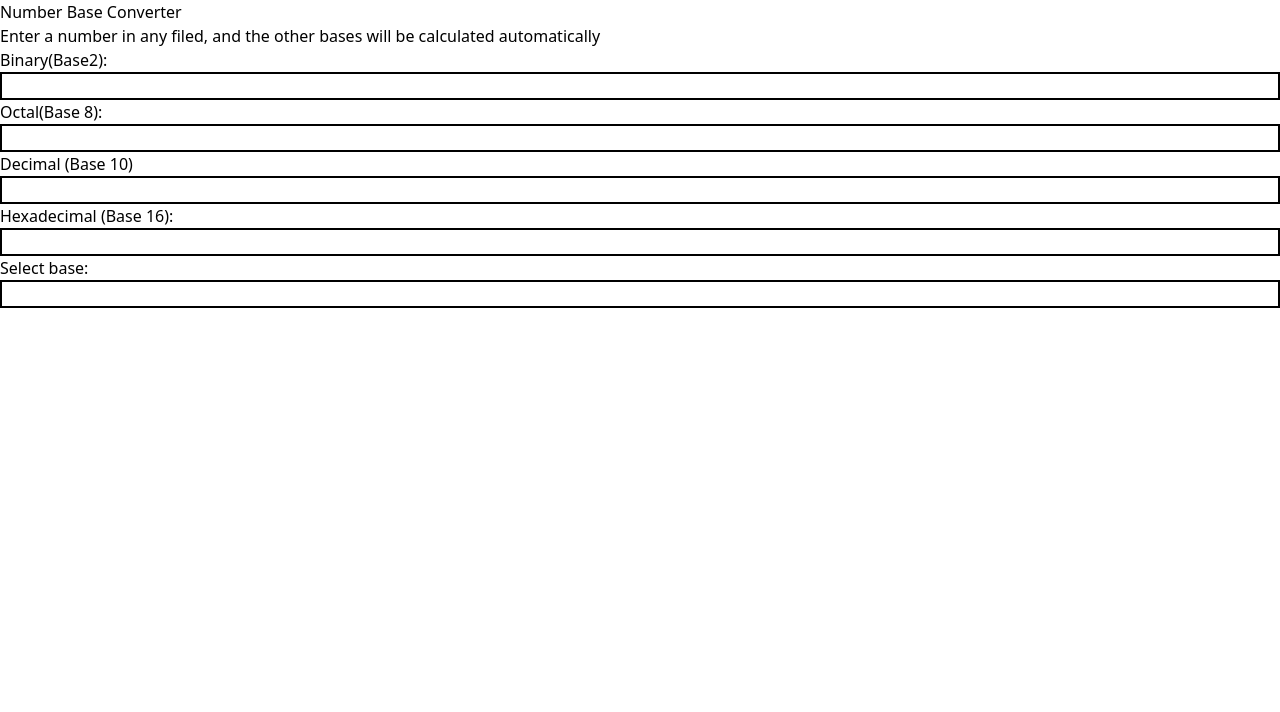
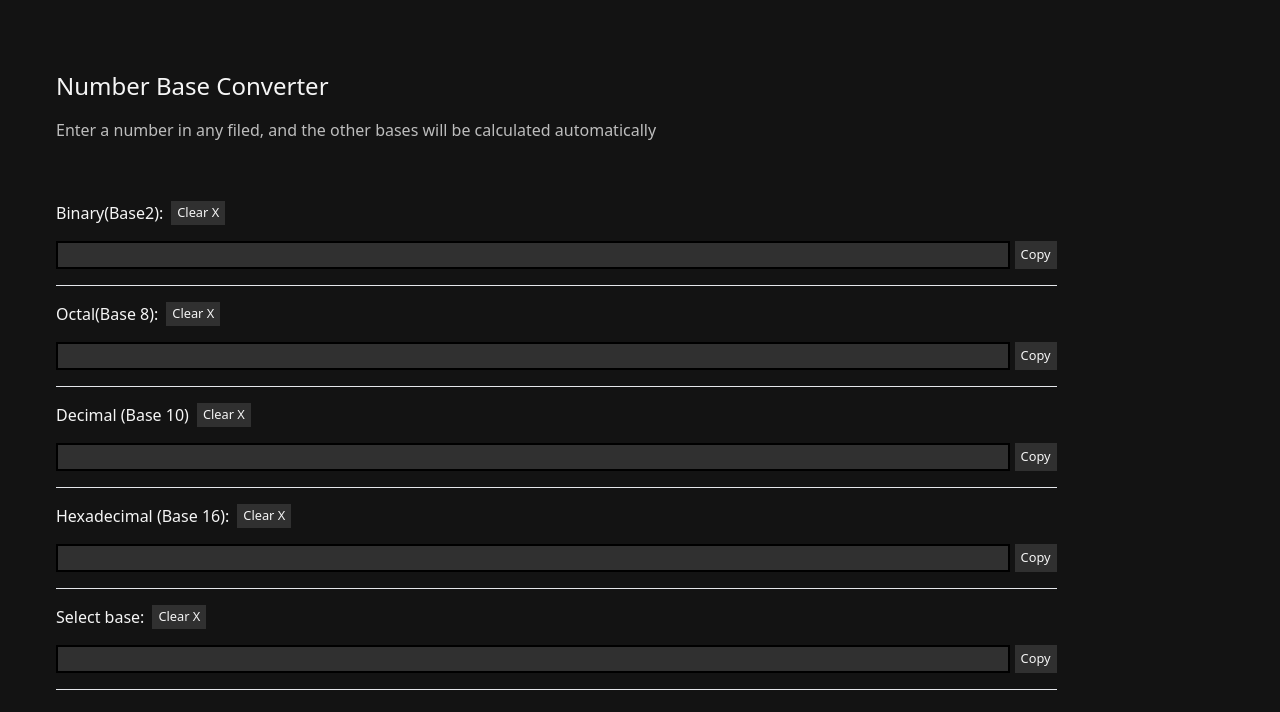
Before and after one commit to GitHub-Campus-Experts-Unilag/DevzenFrontend, a React (Vite) app: page / in a window 1280 px wide. Shown: the top 712 px of the page. Built offline with nearby package versions, Linux system fonts and the light colour scheme.

Commit message:
Work on styling

```diff
--- /dev/null
+++ b/src/components/converters/ClearButton.tsx
@@ -0,0 +1,8 @@
+
+function ClearButton(){
+    return(
+        <button className="clear-btn">Clear X</button>
+    )
+}
+
+export default ClearButton
--- /dev/null
+++ b/src/components/converters/CopyButton.tsx
@@ -0,0 +1,9 @@
+
+
+function CopyButton() {
+    return(
+        <button className="copy-btn">Copy</button>
+    )
+}
+
+export default CopyButton
--- a/src/components/converters/NumberBaseConverter.css
+++ b/src/components/converters/NumberBaseConverter.css
@@ -1,13 +1,68 @@
+body{
+    background-color: #131313;
+    color:whitesmoke;
+    margin-left: 10rem;
+}
+
 input{
-    border: 2px solid black
+    border: 2px solid black;
+    background-color: #303030;
+    color: white;
+    width: 80%
 }
 
 .numberBaseConverterContainer{
     display:flex;
     flex-direction: column;
+    margin: 2rem;
+    gap: 8px;
 }
 
-form{
+.number-base-converter-heading{
+    margin: 36px 24px 36px 24px;
+    display:flex;
+    flex-direction: column;
+    gap: 16px
+}
+
+.number-base-converter-heading h1{
+    font-size: 1.5rem;
+}
+
+.number-base-converter-heading p{
+    color: #bdbdbd;
+    font-size: 16px;
+    line-height: 21px;
+}
+
+.each-base-conversion-heading{
+    margin-bottom: 16px;
     display: flex;
-    flex-direction: column;
+    gap: 8px;
 }
+
+.input-and-copy{
+    display:flex;
+    gap: 5px
+}
+
+.clear-btn, .copy-btn{
+    background-color: #303030;
+    font-size: 0.8rem;
+    padding: 2px 6px
+}
+
+.base-specific-section{
+    margin-bottom: 16px;
+    margin-top: 16px;
+}
+
+hr{
+    width: 84%;
+    color: #303030;
+    background-color: #303030;
+}
+
+.main-conversion-section{
+    margin-left: 24px;
+}
--- a/src/components/converters/NumberBaseConverter.tsx
+++ b/src/components/converters/NumberBaseConverter.tsx
@@ -1,93 +1,152 @@
-import { useState } from "react"
-import './NumberBaseConverter.css'
+import { useState } from "react";
+import "./NumberBaseConverter.css";
+import "./ClearButton";
+import "./CopyButton";
+import ClearButton from "./ClearButton";
+import CopyButton from "./CopyButton";
 
-function NumberBaseConverter(){
-    const [binary, setBinary] = useState("")
-    const [octal, setOctal] = useState("")
-    const [decimal, setDecimal] = useState("")
-    const [hexadecimal, setHexadecimal] = useState("")
+function NumberBaseConverter() {
+  const [binary, setBinary] = useState("");
+  const [octal, setOctal] = useState("");
+  const [decimal, setDecimal] = useState("");
+  const [hexadecimal, setHexadecimal] = useState("");
 
-    const handleBinaryChange = (e: React.ChangeEvent<HTMLInputElement>) => {
-        const binaryInput = e.target.value
-        setBinary(binaryInput)
-        const decimalValue = parseInt(binaryInput, 2)
-        if(isNaN(decimalValue)){
-            setDecimal("")
-            setOctal("")
-            setHexadecimal("")
-        }
-        else{
-            setDecimal(decimalValue.toString())
-            setOctal(decimalValue.toString(8))
-            setHexadecimal(decimalValue.toString(16))
-        }
+  const handleBinaryChange = (e: React.ChangeEvent<HTMLInputElement>) => {
+    const binaryInput = e.target.value;
+    setBinary(binaryInput);
+    const decimalValue = parseInt(binaryInput, 2);
+    if (isNaN(decimalValue)) {
+      setDecimal("");
+      setOctal("");
+      setHexadecimal("");
+    } else {
+      setDecimal(decimalValue.toString());
+      setOctal(decimalValue.toString(8));
+      setHexadecimal(decimalValue.toString(16));
     }
+  };
 
-    const handleOctalChange = (e:React.ChangeEvent<HTMLInputElement>) => {
-        const octalInput = e.target.value
-        setOctal(octalInput)
-        const decimalValue = parseInt(octalInput, 8)
-        if(isNaN(decimalValue)){
-            setDecimal("")
-            setBinary("")
-            setHexadecimal("")
-        }
-        else{
-            setDecimal(decimalValue.toString())
-            setBinary(decimalValue.toString(2))
-            setHexadecimal(decimalValue.toString(16))
-        }
+  const handleOctalChange = (e: React.ChangeEvent<HTMLInputElement>) => {
+    const octalInput = e.target.value;
+    setOctal(octalInput);
+    const decimalValue = parseInt(octalInput, 8);
+    if (isNaN(decimalValue)) {
+      setDecimal("");
+      setBinary("");
+      setHexadecimal("");
+    } else {
+      setDecimal(decimalValue.toString());
+      setBinary(decimalValue.toString(2));
+      setHexadecimal(decimalValue.toString(16));
     }
+  };
 
-    const handleHexadecimalChange = (e:React.ChangeEvent<HTMLInputElement>) => {
-        const hexadecimalInput = e.target.value
-        setHexadecimal(hexadecimalInput)
-        const decimalValue = parseInt(hexadecimalInput, 16)
-        if(isNaN(decimalValue)){
-            setBinary("")
-            setDecimal("")
-            setOctal("")
-        }
-        else{
-            setDecimal(decimalValue.toString())
-            setBinary(decimalValue.toString(2))
-            setOctal(decimalValue.toString(8))
-        }
+  const handleHexadecimalChange = (e: React.ChangeEvent<HTMLInputElement>) => {
+    const hexadecimalInput = e.target.value;
+    setHexadecimal(hexadecimalInput);
+    const decimalValue = parseInt(hexadecimalInput, 16);
+    if (isNaN(decimalValue)) {
+      setBinary("");
+      setDecimal("");
+      setOctal("");
+    } else {
+      setDecimal(decimalValue.toString());
+      setBinary(decimalValue.toString(2));
+      setOctal(decimalValue.toString(8));
     }
+  };
 
-    const handleDecimalChange = (e:React.ChangeEvent<HTMLInputElement>) => {
-        const decimalInput = e.target.value
-        setDecimal(decimalInput)
-        const decimalValue = parseInt(decimalInput)
-        if(isNaN(decimalValue)){
-            setBinary("")
-            setHexadecimal("")
-            setOctal("")
-        }
-        else{
-            setBinary(decimalValue.toString(2))
-            setOctal(decimalValue.toString(8))
-            setHexadecimal(decimalValue.toString(16))
-        }
+  const handleDecimalChange = (e: React.ChangeEvent<HTMLInputElement>) => {
+    const decimalInput = e.target.value;
+    setDecimal(decimalInput);
+    const decimalValue = parseInt(decimalInput);
+    if (isNaN(decimalValue)) {
+      setBinary("");
+      setHexadecimal("");
+      setOctal("");
+    } else {
+      setBinary(decimalValue.toString(2));
+      setOctal(decimalValue.toString(8));
+      setHexadecimal(decimalValue.toString(16));
     }
+  };
 
-    return(
-        <div className="numberBaseConverterContainer">
-            <h1>Number Base Converter</h1>
-            <p>Enter a number in any filed, and the other bases will be calculated automatically</p>
-            <form action="">
-                <label htmlFor="">Binary(Base2): </label>
-                <input type="text" onChange={handleBinaryChange} value={binary}/>
-                <label htmlFor="">Octal(Base 8): </label>
-                <input type="text"  onChange={handleOctalChange} value={octal}/>
-                <label htmlFor="">Decimal (Base 10)</label>
-                <input type="text"  onChange={handleDecimalChange} value={decimal}/>
-                <label htmlFor="">Hexadecimal (Base 16): </label>
-                <input type="text"  onChange={handleHexadecimalChange} value={hexadecimal}/>
-                <label htmlFor="">Select base: </label>
-                <input type="" />
-            </form>
+  return (
+    <div className="numberBaseConverterContainer">
+      <div className="number-base-converter-heading">
+        <h1>Number Base Converter</h1>
+        <p>
+          Enter a number in any filed, and the other bases will be calculated
+          automatically
+        </p>
+      </div>
+
+      <div className="main-conversion-section">
+        <div className="base-specific-section">
+          <div className="each-base-conversion-heading">
+            <label htmlFor="">Binary(Base2): </label>
+            <ClearButton />
+          </div>
+          <div className="input-and-copy">
+            <input type="text" onChange={handleBinaryChange} value={binary} />
+            <CopyButton />
+          </div>
         </div>
-    )
+        <hr />
+
+        <div className="base-specific-section">
+          <div className="each-base-conversion-heading">
+            <label htmlFor="">Octal(Base 8): </label>
+            <ClearButton />
+          </div>
+          <div className="input-and-copy">
+            <input type="text" onChange={handleOctalChange} value={octal} />
+            <CopyButton />
+          </div>
+        </div>
+        <hr />
+
+        <div className="base-specific-section">
+          <div className="each-base-conversion-heading">
+            <label htmlFor="">Decimal (Base 10)</label>
+            <ClearButton />
+          </div>
+          <div className="input-and-copy">
+            <input type="text" onChange={handleDecimalChange} value={decimal} />
+            <CopyButton />
+          </div>
+        </div>
+        <hr />
+
+        <div className="base-specific-section">
+          <div className="each-base-conversion-heading">
+            <label htmlFor="">Hexadecimal (Base 16): </label>
+            <ClearButton />
+          </div>
+          <div className="input-and-copy">
+            <input
+              type="text"
+              onChange={handleHexadecimalChange}
+              value={hexadecimal}
+            />
+            <CopyButton />
+          </div>
+        </div>
+        <hr />
+
+        <div className="base-specific-section">
+          <div className="each-base-conversion-heading">
+            <label htmlFor="">Select base: </label>
+            <ClearButton />
+          </div>
+          <div className="input-and-copy">
+            <input type="" />
+            <CopyButton />
+          </div>
+        </div>
+        <hr />
+      </div>
+    </div>
+  );
 }
-export default NumberBaseConverter
+export default NumberBaseConverter;
```
